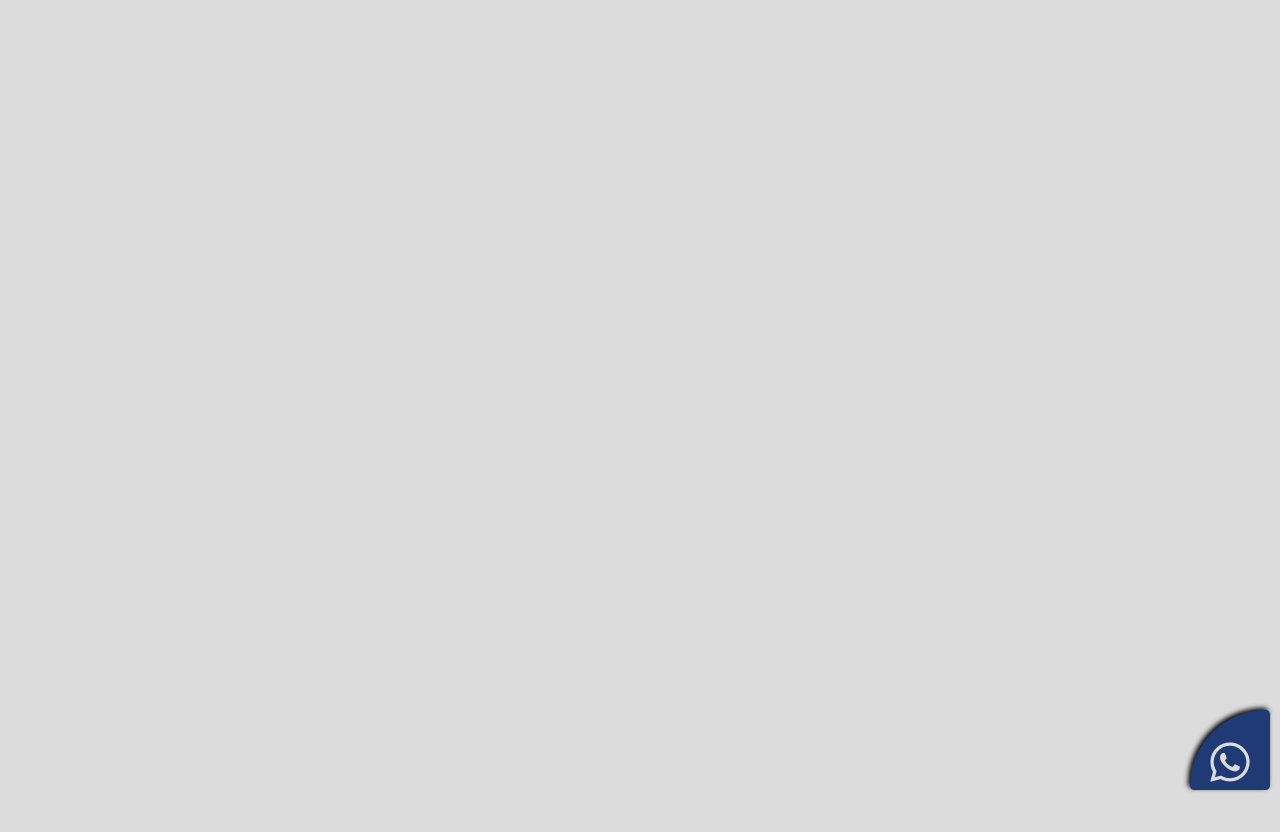
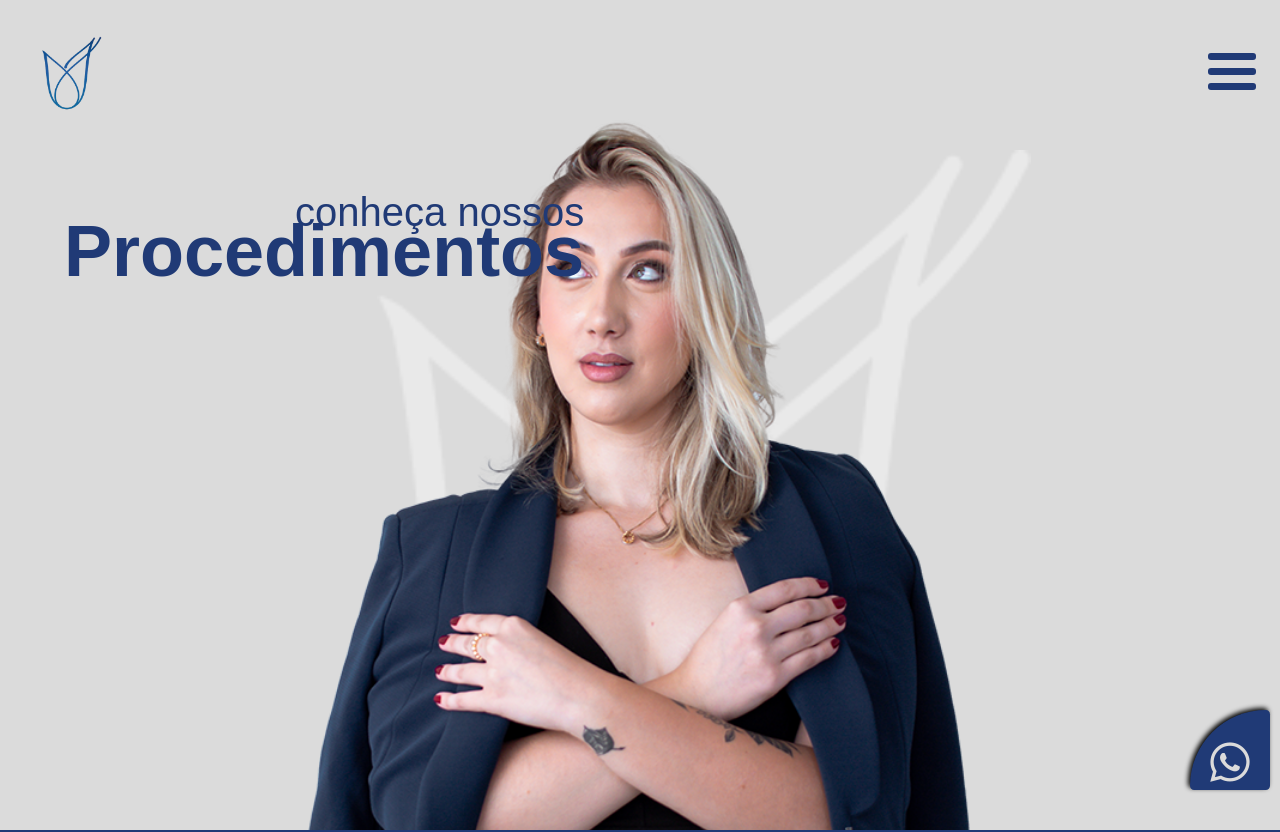
Before and after one commit to MercurialBR/angular-jmstudio-new, an Angular app: page /procedimentos in a window 1280 px wide. Before the commit this address led to /. Shown: the top 832 px of the page. Before the commit the page ends 800 px from the top, so only its background shows below. Built offline with nearby package versions, Linux system fonts and the light colour scheme.

Commit message:
criando procedures component

```diff
--- a/src/app/app.routes.ts
+++ b/src/app/app.routes.ts
@@ -4,9 +4,12 @@ import { HomeComponent } from './pages/home/home.component';
 import { CourseComponent } from './pages/course/course.component';
 import { ContactComponent } from './pages/contact/contact.component';
 import { PageStudioComponent } from './pages/page-studio/page-studio.component';
+import { ProceduresComponent } from './pages/procedures/procedures.component';
 
 export const routes: Routes = [
   {path: '', component: HomeComponent},
+  {path: 'home', component: HomeComponent},
+  {path: 'procedimentos', component: ProceduresComponent},
   {path: 'cursos', component: CourseComponent},
   {path: 'contato', component: ContactComponent},
   {path: 'studio', component: PageStudioComponent},
--- a/src/app/pages/components/nav-bar/nav-bar.component.html
+++ b/src/app/pages/components/nav-bar/nav-bar.component.html
@@ -12,8 +12,8 @@
   <div class="nav">
     <div class="nav-wrapper">
       <nav>
-        <a href="">HOME</a><br>
-        <a href="/">PROCEDIMENTOS</a><br>
+        <a href="/home">HOME</a><br>
+        <a href="/procedimentos">PROCEDIMENTOS</a><br>
         <a href="/cursos">CURSOS</a><br>
         <a href="/studio">STUDIO</a><br>
         <a href="/contato">CONTATO</a>
--- a/src/app/pages/page-studio/page-studio.component.html
+++ b/src/app/pages/page-studio/page-studio.component.html
@@ -1 +1,16 @@
-<p>page-studio works!</p>
+<app-nav-bar />
+
+<app-banner
+  sub_title="conheça"
+  title="Nosso Espaço"
+  banner_img="/assets/studio_pic.webp"
+/>
+
+<app-gallery />
+
+<app-location />
+
+
+<app-footer
+  image="/assets/logo_watermark.png"
+/>
--- /dev/null
+++ b/src/app/pages/procedures/procedures.component.html
@@ -0,0 +1,13 @@
+<app-nav-bar />
+
+<app-banner
+  sub_title="conheça nossos"
+  title="Procedimentos"
+  banner_img="/assets/procedimento_pic.webp"
+/>
+
+
+
+<app-footer
+  image="/assets/logo_watermark.png"
+/>
```
Also changed, not shown: src/app/pages/page-studio/page-studio.component.ts (+10 -5 lines), src/app/pages/procedures/procedures.component.ts (added, +15 -0 lines), src/app/pages/procedures/procedures.component.css (added), src/assets/procedimento_pic.webp (added), src/assets/studio_pic.webp (added).
